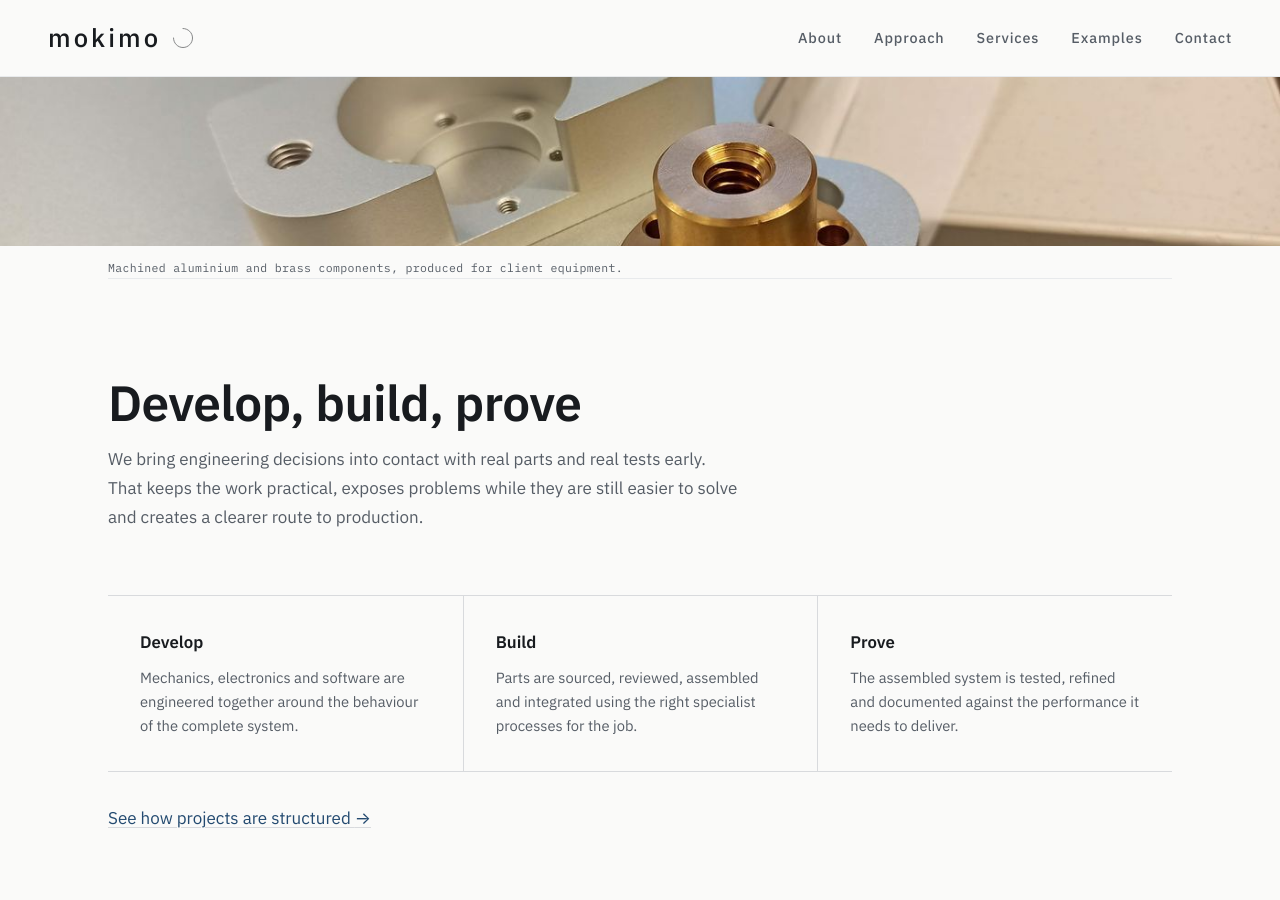
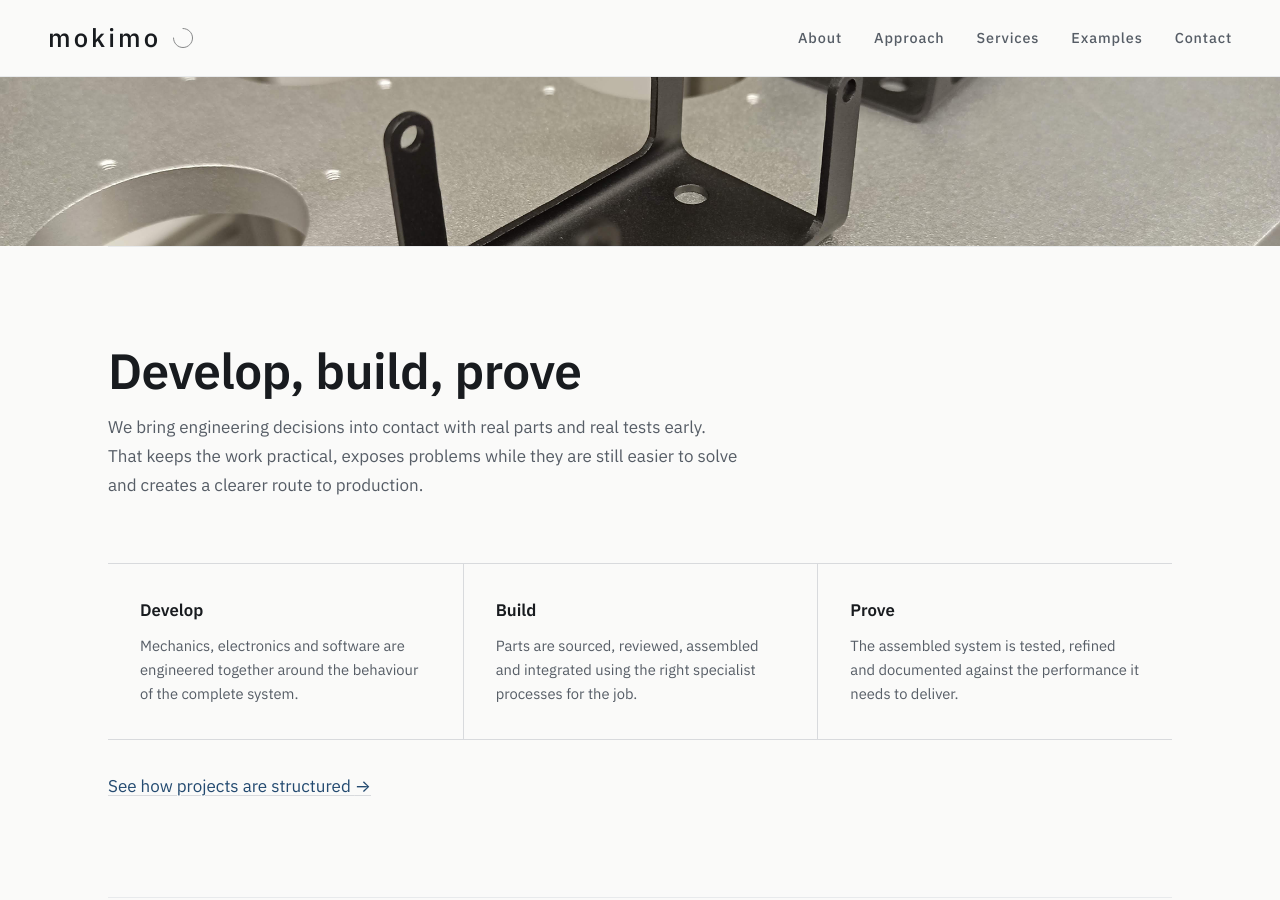
Before and after one commit to Mokimo-Limited/www.mokimo.co.uk, a Jekyll site: the page built from index.html, in a window 1280 px wide and 900 px high, scrolled down 1617 px. Built offline with Jekyll 4.4.1, drawn with Linux system fonts in a browser that asks for light colours.

Commit message:
Swap home photo band to bracket-on-plate detail shot

```diff
--- a/index.html
+++ b/index.html
@@ -55,9 +55,8 @@ extra_css:
       </div>
     </section>
 
-    <figure class="photo-band" aria-label="Machined components produced for client equipment">
-      <img src="/images/examples/machined-bracket-coupling.jpg" alt="Machined aluminium and brass components produced for client equipment">
-      <figcaption>Machined aluminium and brass components, produced for client equipment.</figcaption>
+    <figure class="photo-band" aria-label="Powder-coated sheet-metal brackets on a machined mounting plate">
+      <img src="/images/examples/bracket-plate-detail.jpg" alt="Black powder-coated sheet-metal brackets resting on a perforated aluminium mounting plate">
     </figure>
 
     <div class="content">
```
Also changed, not shown: images/examples/bracket-plate-detail.jpg (added).
